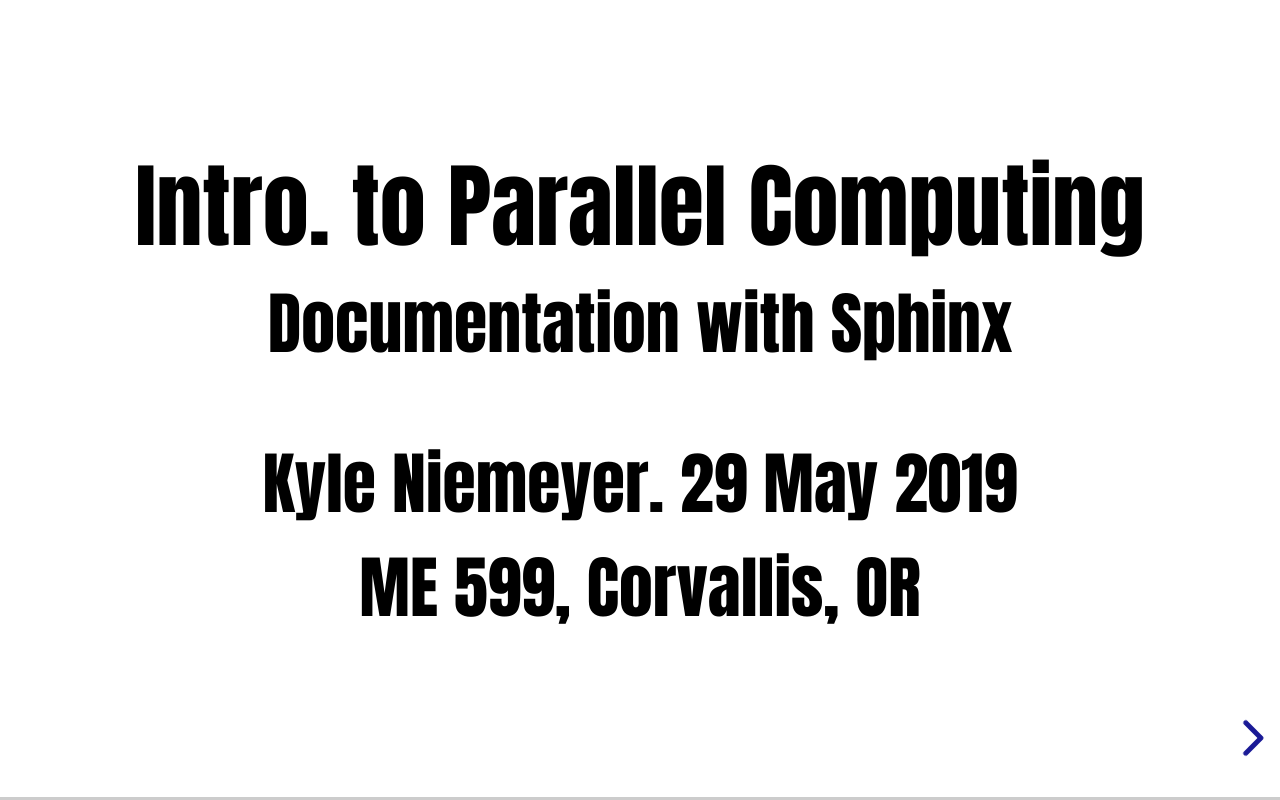
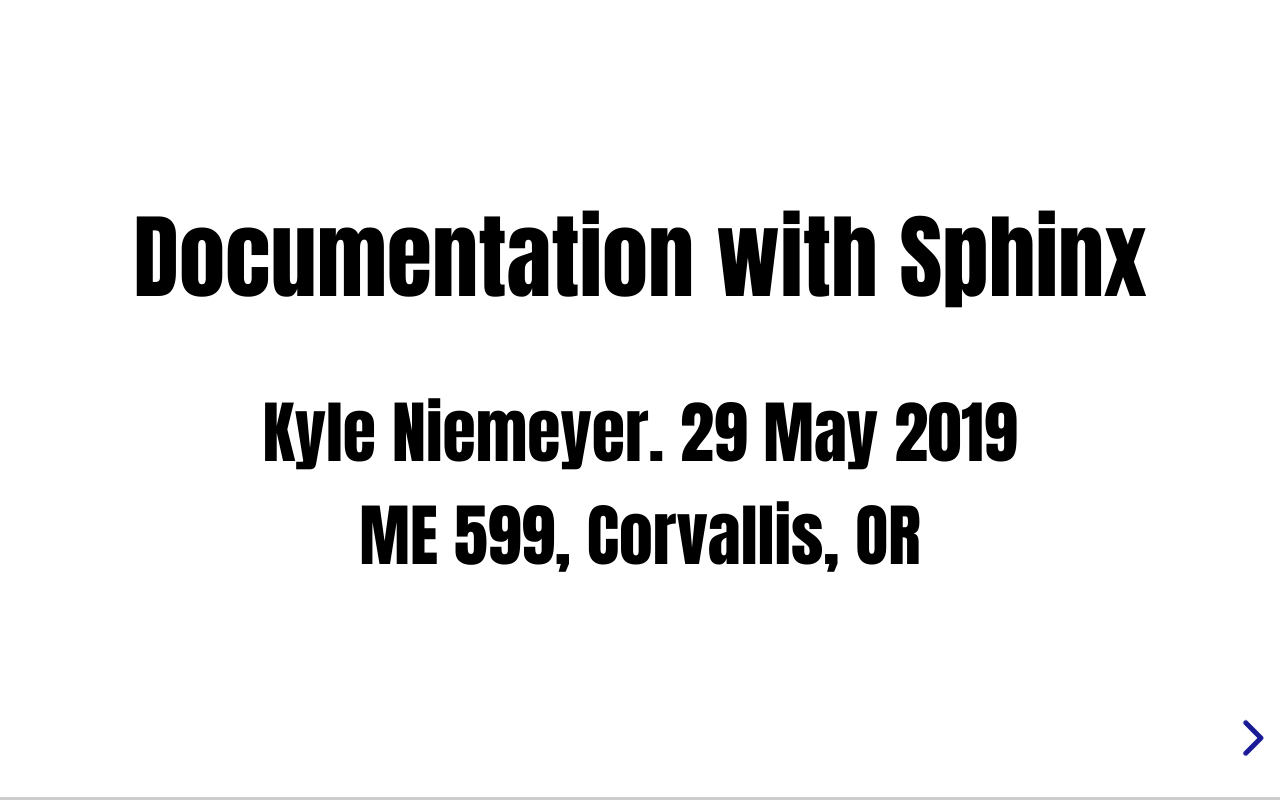
Before and after one commit to SoftwareDevEngResearch/lecture-files-commandline, a website: page index.html in a window 1280 px wide. Drawn offline with nearby package versions, Linux system fonts and the light colour scheme; some packages are replaced by stand-ins of ours; a web font is replaced by a local one.

Commit message:
Fix title

```diff
--- a/index.html
+++ b/index.html
@@ -45,8 +45,7 @@
   <!-- Any section element inside of this container is displayed as a slide -->
   <div class="slides">
   <section>
-      <h2>Intro. to Parallel Computing</h2>
-      <h3>Documentation with Sphinx</h3>
+      <h2>Documentation with Sphinx</h2>
       <br/>
       <h3>Kyle Niemeyer. 29 May 2019</h3>
       <h3>ME 599, Corvallis, OR</h3>
```
